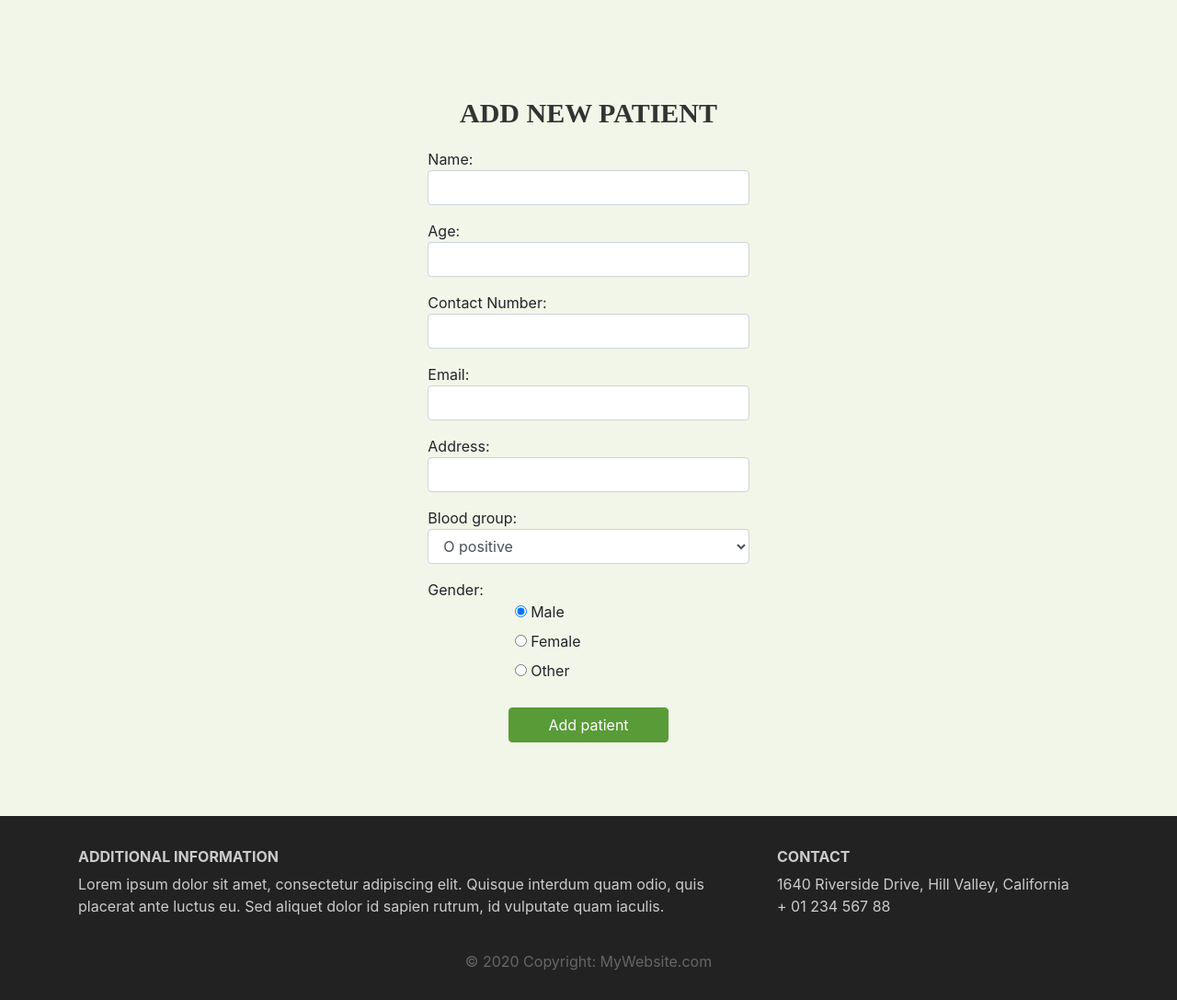
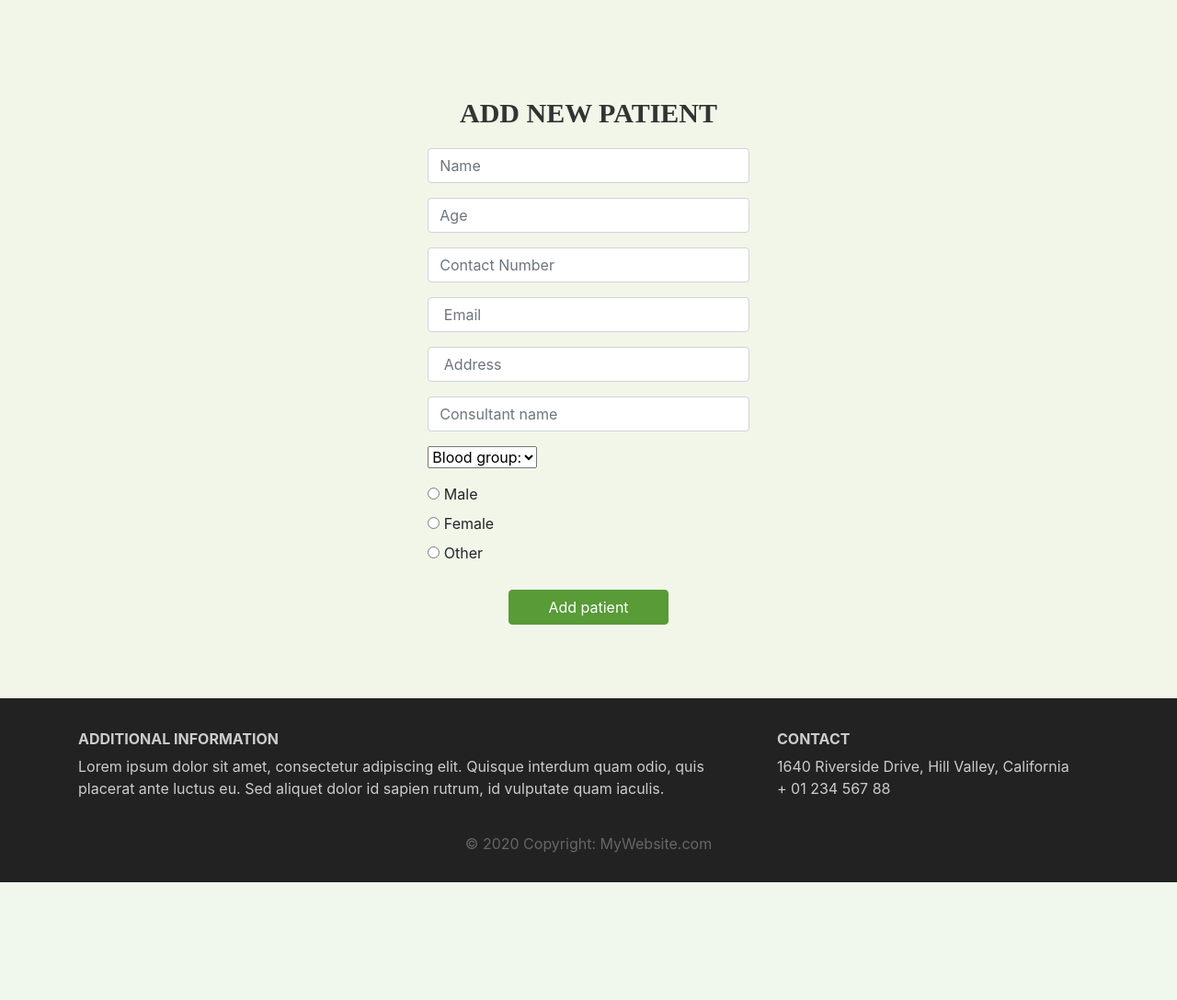
Before and after one commit to gajindubandara/Hospital-Managment-System, a PHP site: page /add.php in a window 1280 px wide. Shown: the part 56-1143 px from the top of the page at 92% size. After the commit the page ends 1015 px from the top, so only its background shows below. Run offline with PHP 8.4, Linux system fonts and the light colour scheme; the visitor is signed in with stand-in values (Sample User, id 1).

Commit message:
Revert "Fix add patient, add diagnose & index search"

```diff
--- a/add.php
+++ b/add.php
@@ -1,6 +1,5 @@
 <?php
 require("logincheck.php");
-include("config.php");
 ?>
 <!DOCTYPE html>
 
@@ -21,92 +20,56 @@ include("config.php");
 <?php include 'nav & footer/adminNav.php'?>
 
 <header>
+
 </header>
 
-<form method="post">
 <div class="container features">
     <div class="row center">
         <div class="col-lg-4 col-md-4 col-sm-6">
             <h3 class="feature-title">Add new patient</h3>
             <div class="form-group">
-                    Name:
-                    <input type="text" class="form-control" name="addName">
+                <input type="text" class="form-control" placeholder="Name" name="">
             </div>
             <div class="form-group">
-                    Age:
-                    <input type="number" class="form-control" name="addAge">
+                <input type="number" class="form-control" placeholder="Age" name="">
             </div>
             <div class="form-group">
-                    Contact Number:
-                    <input type="number" class="form-control" name="addNum">
+                <input type="number" class="form-control" placeholder="Contact Number" name="">
             </div>
             <div class="form-group">
-                    Email:
-                    <input type="email" class="form-control" name="addEmail">
+                <input type="email" class="form-control" placeholder=" Email" name="">
             </div>
             <div class="form-group">
-                    Address:
-                    <input type="text" class="form-control" name="addAddress">
+                <input type="text" class="form-control" placeholder=" Address" name="">
             </div>
             <div class="form-group">
-                    Blood group:
-                    <select class="form-control" name="addBG">
-                        <option value="O+" name="">O positive</option>
-                        <option value="O-" name="">O negative</option>
-                        <option value="A+" name="">A positive</option>
-                        <option value="A-" name="">A negative</option>
-                        <option value="B+" name="">B positive</option>
-                        <option value="B-" name="">B negative</option>
-                        <option value="AB+" name="">AB positive</option>
-                        <option value="AB-" name="">AB negative</option>
+                <input type="text" class="form-control" placeholder="Consultant name" name="">
+            </div>
+                <div class="form-group"  >
+                    <select>
+                        <option value="0">Blood group:</option>
+                        <option value="1"name="" >O+</option>
+                        <option value="2"name="">BMW</option>
+                        <option value="3" name="">Citroen</option>
+                        <option value="4" name="">Ford</option>
                     </select>
                 </div>
             <div class="form-group">
-                    Gender:
-                    <div class="addRadio" style="margin-left: 27%">
-                        <input type="radio" name="addGender" value="Male" checked>
-                        <label>Male</label><br>
-                        <input type="radio" name="addGender" value="Female">
+                <div class="addRadio">
+                    <input type="radio" name="male" value="male"  >
+                    <label>Male</label><br></div>
+                    <input type="radio" name="female" value="female">
                     <label>Female</label><br>
-                        <input type="radio" name="addGender" value="Other">
+                    <input type="radio" name="other" value="other">
                     <label>Other</label><br>
+
             </div>
-                </div>
-                <input type="submit" class="btn btn-secondary btn-block" value="Add patient" name="btnAdd">
+            <input type="submit" class="btn btn-secondary btn-block" value="Add patient" name="">
         </div>
     </div>
 </div>
-</form>
 <!--server php goes here-->
 
-<?php
-if ($_SERVER["REQUEST_METHOD"] == "POST") {
-    if (isset($_POST['btnAdd'])) {
-        try {
-            $conn = new PDO($db, $un, $password);
-            $conn->setAttribute(PDO::ATTR_ERRMODE, PDO::ERRMODE_EXCEPTION);
-            $query = "INSERT INTO `Patients`( `Name`, `Age`, `No`, `Email`, `Address`, `BG`, `Gender`)
-                         VALUES (?,?,?,?,?,?,?)";
-            $st = $conn->prepare($query);
-            $st->bindValue(1, $_POST["addName"], PDO::PARAM_STR);
-            $st->bindValue(2, $_POST["addAge"], PDO::PARAM_STR);
-            $st->bindValue(3, $_POST["addNum"], PDO::PARAM_STR);
-            $st->bindValue(4, $_POST["addEmail"], PDO::PARAM_STR);
-            $st->bindValue(5, $_POST["addAddress"], PDO::PARAM_STR);
-            $st->bindValue(6, $_POST["addBG"], PDO::PARAM_STR);
-            $st->bindValue(7, $_POST["addGender"], PDO::PARAM_STR);
-            $st->execute();
-
-            echo "<script> alert('Patient Added Successfully!');</script>";
-
-
-        } catch (PDOException $th) {
-            echo $th->getMessage();
-
-        }
-    }
-}
-?>
 <?php include 'nav & footer/footer.php' ?>
 <script src="https://code.jquery.com/jquery-3.3.1.slim.min.js"
         integrity="sha384-q8i/X+965DzO0rT7abK41JStQIAqVgRVzpbzo5smXKp4YfRvH+8abtTE1Pi6jizo"
--- a/config.php
+++ /dev/null
@@ -1,5 +0,0 @@
-<?php
-$db="mysql:dbname=ClinicProject";
-$un="root";
-$pw="";
-?>
--- a/css/styles.css
+++ b/css/styles.css
@@ -248,18 +248,7 @@ body {
 	transition: max-height 0.2s ease-out;
 	background-color: #f1f1f1;
 }
-/*---  patient list ---*/
-.tblBtn{
-	border: white;
-	border-radius: 6px;
-	background-color: #589b37;
-	color: white;    padding: 8px;
-	margin-right: 16px;
-	padding: 8px;
+/*--- add patient page ---*/
+.addRadio{
+
 }
-
-.tblBtn:hover {
-	color: white;
-	border-radius: 6px;
-	background-color: #006600;
-}
```
Also changed, not shown: index.php (+4 -55 lines), newDiagnose.php (+10 -54 lines). Lines whose indentation alone changed are shown as unchanged.
